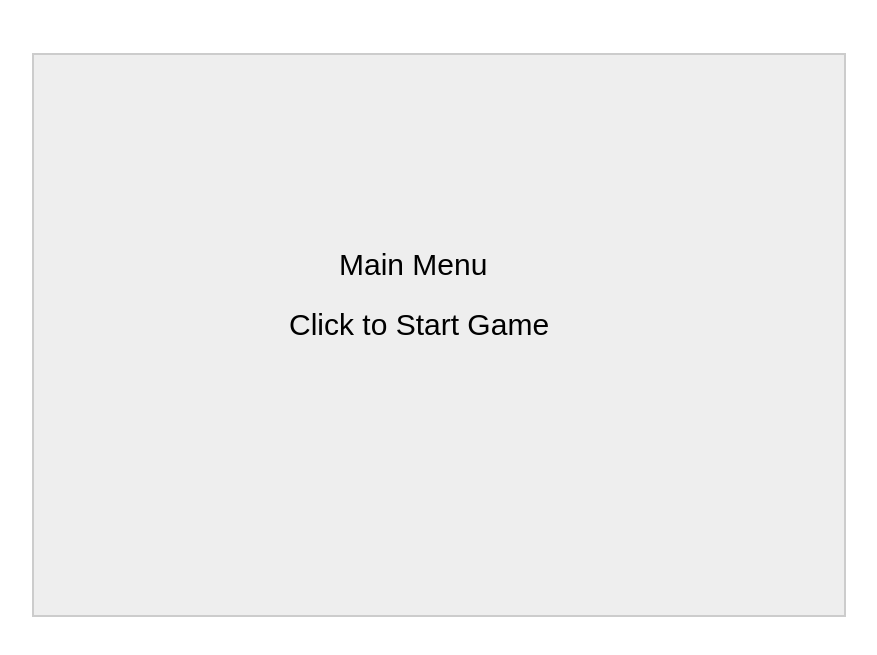
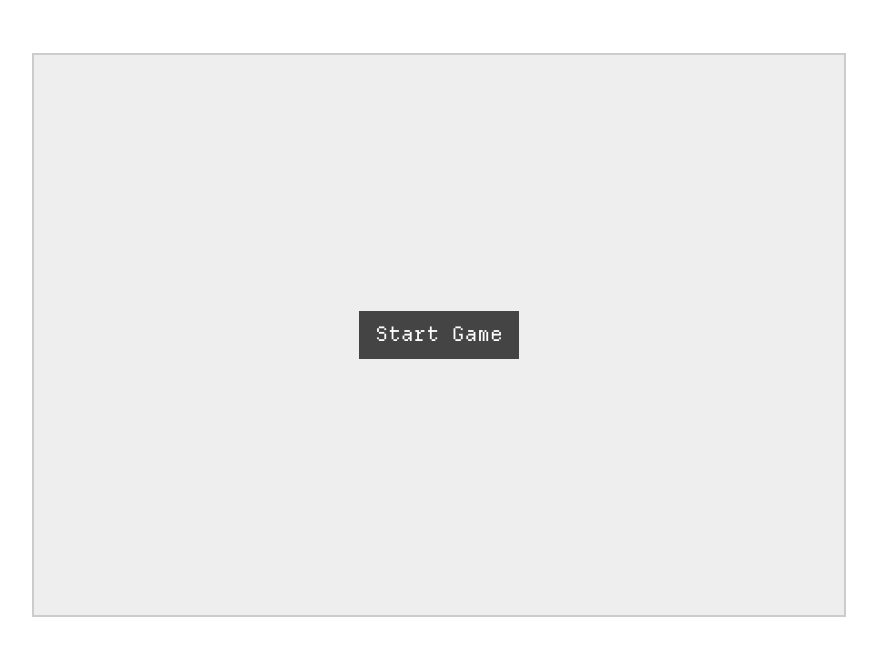
Before and after one commit to samlimby/astro_hunter, a plain HTML site: page index.html in a window 1280 px wide. Shown: the part 141-796 px from the top of the page, without its empty margins (201-1078 px from the left). Drawn offline with Linux system fonts and the light colour scheme.

Commit message:
dynamic level speed

```diff
--- a/index.html
+++ b/index.html
@@ -4,7 +4,7 @@
     <meta charset="UTF-8">
     <meta name="viewport" content="width=device-width, initial-scale=1.0">
     <link rel="stylesheet" href="styles.css">
-    <title>Astro Venture</title>
+    <title>Astro Hunter</title>
 </head>
 <body>
     <div class="page-wrapper">
--- a/script.js
+++ b/script.js
@@ -4,7 +4,7 @@ gameCanvas.height = 560;
 
 const c = gameCanvas.getContext("2d");
 
-let levelSpeed = 4;
+let levelSpeed = 4 * 1.5;
 let astroidCount = 0;
 let gameScore = 0;
 let activeGame = false;
@@ -39,6 +39,12 @@ const GAME_STATES = {
 
 let currentGameState = GAME_STATES.DEFAULT;
 
+// Initial button properties
+const buttonX = 810 / 2 - 80;
+const buttonY = 560 / 2 - 24;
+const buttonWidth = 160;
+const buttonHeight = 48;
+
 function gameLoop() {
     c.clearRect(0, 0, gameCanvas.width, gameCanvas.height);
 
@@ -56,10 +62,16 @@ function gameLoop() {
 }
 
 function drawDefault() {
-    c.font = "30px Arial";
-    c.fillStyle = "black";
-    c.fillText("Main Menu", gameCanvas.width / 2 - 100, gameCanvas.height / 2 - 60);
-    c.fillText("Click to Start Game", gameCanvas.width / 2 - 150, gameCanvas.height / 2);
+    // Draw button rectangle
+    c.fillStyle = '#444444';
+    c.fillRect(buttonX, buttonY, buttonWidth, buttonHeight);
+
+    // Draw button text
+    c.fillStyle = 'white';
+    c.font = '20px Departure Mono';
+    c.textAlign = 'center';
+    c.textBaseline = 'middle';
+    c.fillText('Start Game', buttonX + buttonWidth / 2, buttonY + buttonHeight / 2);
 }
 
 function initializeGame() {
@@ -78,7 +90,7 @@ function initializeGame() {
 function gameCounter() {
     c.font = "20px Departure Mono";
     c.fillStyle = "dark grey";
-    c.fillText(`Score: ${gameScore}`, 660, 40);
+    c.fillText(`Score: ${gameScore}`, 720, 40);
     if (activeGame) {
         gameScore++;
     }
@@ -158,10 +170,19 @@ window.addEventListener("keydown", function(event) {
             playerShape.x += playerXMovement;
         }
     }
+
+    console.log(levelSpeed)
 });
 
-window.addEventListener("click", function() {
-    if (currentGameState === GAME_STATES.DEFAULT) {
+window.addEventListener("click", function(event) {
+    const rect = gameCanvas.getBoundingClientRect();
+    const x = event.clientX - rect.left;
+    const y = event.clientY - rect.top;
+
+    // Check if the click is within the button area
+    if (currentGameState === GAME_STATES.DEFAULT &&
+        x >= buttonX && x <= buttonX + buttonWidth &&
+        y >= buttonY && y <= buttonY + buttonHeight) {
         currentGameState = GAME_STATES.GAME;
         initializeGame();
     }
```
